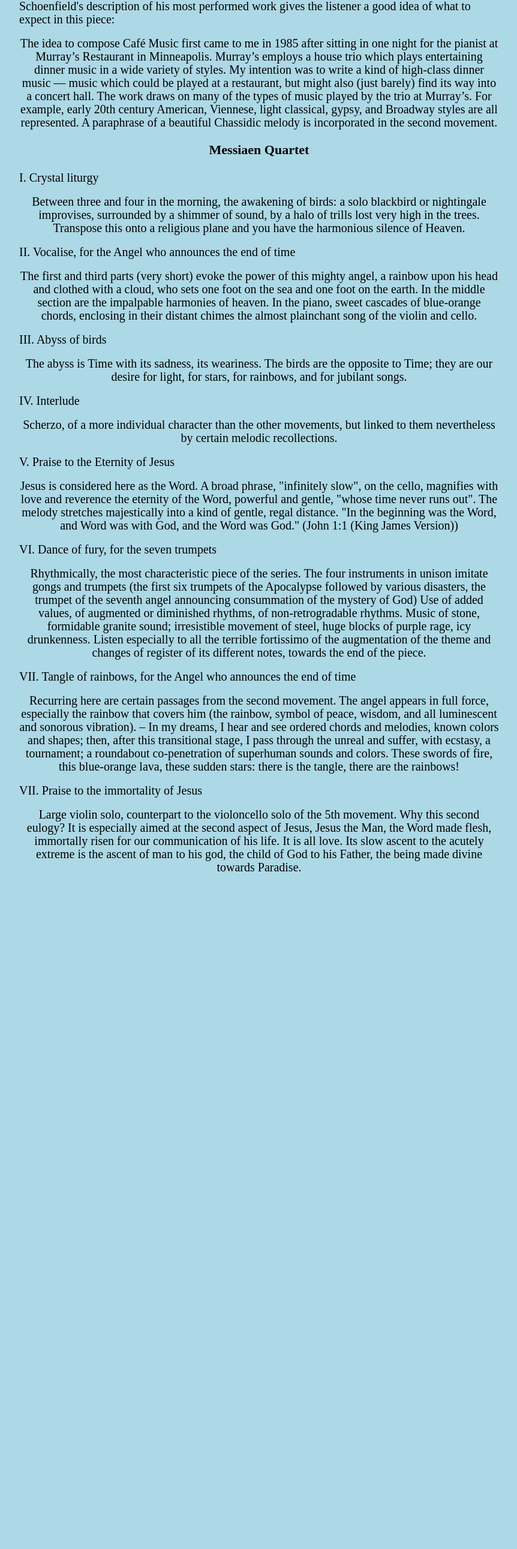
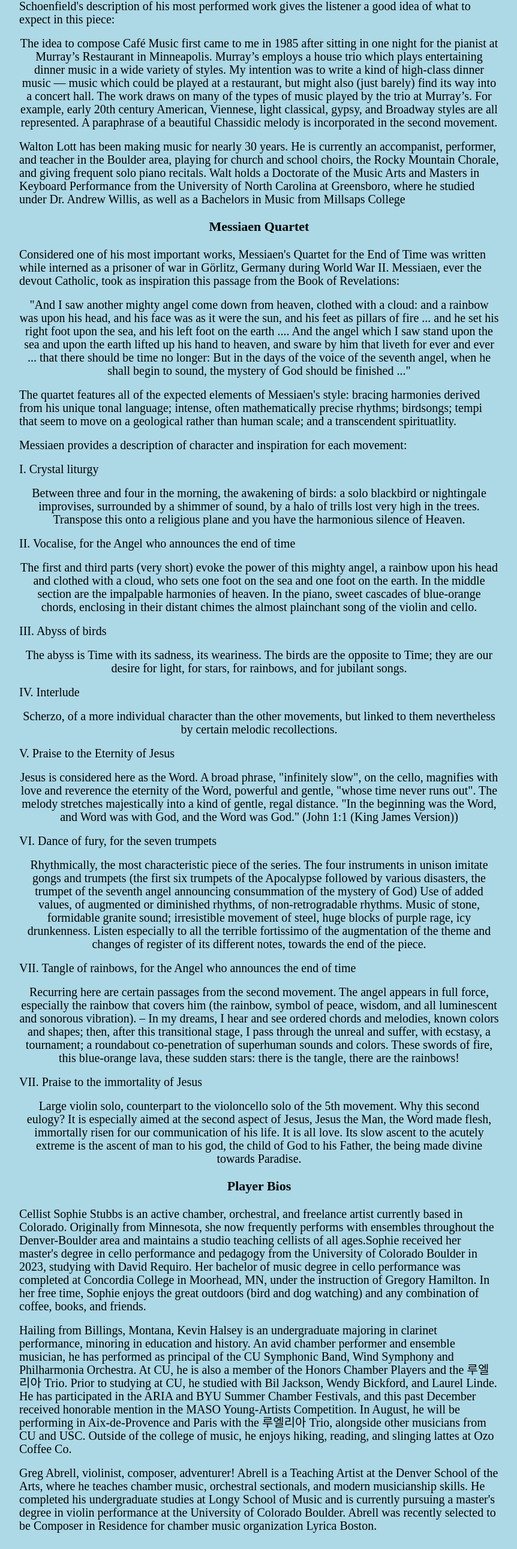
Before and after one commit to waltonklavierspieler/Recital-Programs, a plain HTML site: page index.html in a window 1280 px wide. Shown: the part 1029-3612 px from the top of the page at 60% size, without its empty margins (208-1070 px from the left). Before the commit the page ends 2514 px from the top, so only its background shows below. Drawn offline with Linux system fonts and the light colour scheme.

Commit message:
Update index.html

```diff
--- a/index.html
+++ b/index.html
@@ -177,18 +177,15 @@
 		<p>Schoenfield's description of his most performed work gives the listener a good idea of what to expect in this piece: </p>
 		<p class="quote">The idea to compose Café Music first came to me in 1985 after sitting in one night for the pianist at Murray’s Restaurant in Minneapolis. Murray’s employs a house trio which plays entertaining dinner music in a wide variety of styles. My intention was to write a kind of high-class dinner music — music which could be played at a restaurant, but might also (just barely) find its way into a concert hall. The work draws on many
 of the types of music played by the trio at Murray’s. For example, early 20th century American, Viennese, light classical, gypsy, and Broadway styles are all represented. A paraphrase of a beautiful Chassidic melody is incorporated in the second movement.</p>
-		<p></p>
+		<p>Walton Lott has been making music for nearly 30 years. He is currently an accompanist, performer, and teacher in the Boulder area, playing for church and school choirs, the Rocky Mountain Chorale, and giving frequent solo piano recitals. Walt holds a Doctorate of the Music Arts and Masters in Keyboard Performance from the University of North Carolina at Greensboro, where he studied under Dr. Andrew Willis, as well as a Bachelors in Music from Millsaps College</p>
 	</div>
-
-	<!-- <div>
-		<h3 class="section-title">Schumann <em class="italic-word">Träumerei</em></h3>
-		<p>From Schumann's set of short pieces for children, <em class="italic-word">Kinderszenen</em>,
-		"Scenes from Childhood." The title literally translates to "dreaming." The wandering, dreamy
-		F major interlude serves a fitting segue to the narrative ballads to come.</p>
-	</div> -->
 
 	<div>
 		<h3 class="section-title">Messiaen Quartet</h3>
+		<p>Considered one of his most important works, Messiaen's Quartet for the End of Time was written while interned as a prisoner of war in Görlitz, Germany during World War II. Messiaen, ever the devout Catholic, took as inspiration this passage from the Book of Revelations:</p>
+		<p class="quote">"And I saw another mighty angel come down from heaven, clothed with a cloud: and a rainbow was upon his head, and his face was as it were the sun, and his feet as pillars of fire ... and he set his right foot upon the sea, and his left foot on the earth .... And the angel which I saw stand upon the sea and upon the earth lifted up his hand to heaven, and sware by him that liveth for ever and ever ... that there should be time no longer: But in the days of the voice of the seventh angel, when he shall begin to sound, the mystery of God should be finished ..."</p>
+		<p>The quartet features all of the expected elements of Messiaen's style: bracing harmonies derived from his unique tonal language; intense, often mathematically precise rhythms; birdsongs; tempi that seem to move on a geological rather than human scale; and a transcendent spirituatlity.</p>
+		<p>Messiaen provides a description of character and inspiration for each movement:</p>
 		<p>I. Crystal liturgy</p>
 		<p class="quote">Between three and four in the morning, the awakening of birds: a solo blackbird or nightingale improvises, surrounded by a shimmer of sound, by a halo of trills lost very high in the trees. Transpose this onto a religious plane and you have the harmonious silence of Heaven.</p>
 		<p>II. Vocalise, for the Angel who announces the end of time</p>
@@ -208,7 +205,13 @@ of the types of music played by the trio at Murray’s. For example, early 20th
 	</div>
 
 
-
+	<div>
+		<h3 class="section-title">Player Bios</h3>
+		<p>Cellist Sophie Stubbs is an active chamber, orchestral, and freelance artist currently based in Colorado. Originally from Minnesota, she now frequently performs with ensembles throughout the Denver-Boulder area and maintains a studio teaching cellists of all ages.Sophie received her master's degree in cello performance and pedagogy from the University of Colorado Boulder in 2023, studying with David Requiro. Her bachelor of music degree in cello performance was completed at Concordia College in Moorhead, MN, under the instruction of Gregory Hamilton. In her free time, Sophie enjoys the great outdoors (bird and dog watching) and any combination of coffee, books, and friends. </p>
+		<p>Hailing from Billings, Montana, Kevin Halsey is an undergraduate majoring in clarinet performance, minoring in education and history. An avid chamber performer and ensemble musician, he has performed as principal of the CU Symphonic Band, Wind Symphony and Philharmonia Orchestra. At CU, he is also a member of the Honors Chamber Players and the 루엘리아 Trio. Prior to studying at CU, he studied with Bil Jackson, Wendy Bickford, and Laurel Linde. He has participated in the ARIA and BYU Summer Chamber Festivals, and this past December received honorable mention in the MASO Young-Artists Competition. In August, he will be performing in Aix-de-Provence and Paris with the 루엘리아 Trio, alongside other musicians from CU and USC. Outside of the college of music, he enjoys hiking, reading, and slinging lattes at Ozo Coffee Co. </p>
+		<p>Greg Abrell, violinist, composer, adventurer! Abrell is a Teaching Artist at the Denver School of the Arts, where he teaches chamber music, orchestral sectionals, and modern musicianship skills. He completed his undergraduate studies at Longy School of Music and is currently pursuing a master's degree in violin performance at the University of Colorado Boulder. Abrell was recently selected to be Composer in Residence for chamber music organization Lyrica Boston. </p>
+		<p></p>
+	</div>
 	<!-- <div>
 		<h3 class="section-title">Coda re: Rzewski&mdash;"I'll Fly Away"</h3>
 		<p>Rzewski ends each of his four ballads in uncertainty. This new composition treats a familiar tune
```
